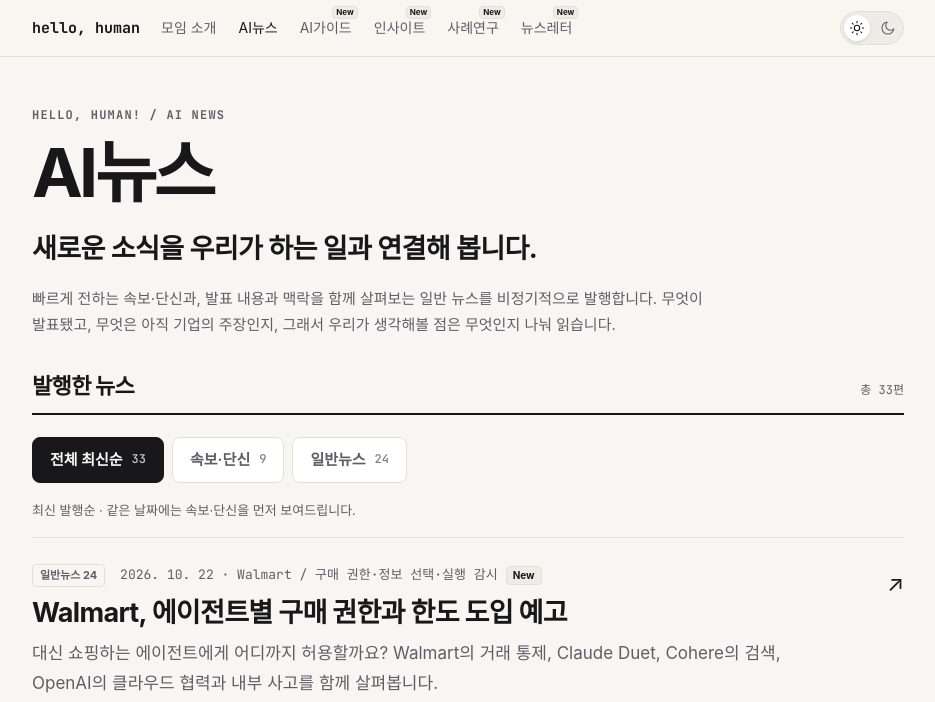
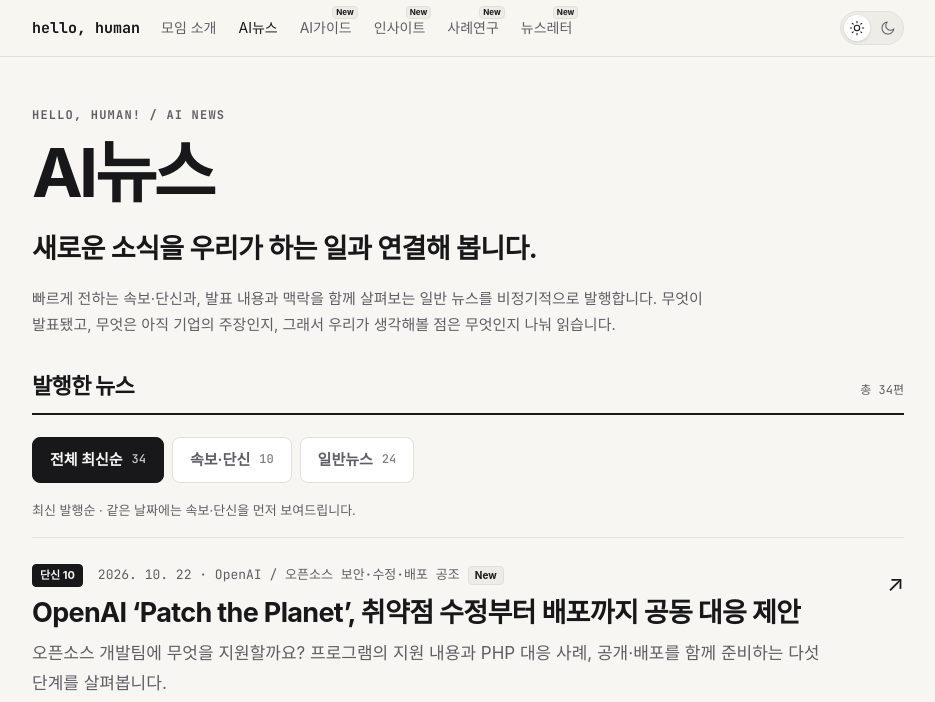
Before and after one commit to SoorimSun/hello-human, a Jekyll site: the page news/index.html, which Jekyll copies as it is, in a window 1280 px wide and 900 px high, cut to the strip 0-702 px from the top of the window. Shown: the whole strip, without its empty margins (172-1107 px from the left). Built offline with Jekyll 4.4.1, drawn with Linux system fonts in a browser that asks for light colours; some web fonts are replaced.

Commit message:
docs(news): add brief 10 on Patch the Planet coordinated response

```diff
--- a/index.html
+++ b/index.html
@@ -222,11 +222,11 @@
       <p class="label">HELLO, HUMAN! AI NEWS</p>
       <h2>새로 나온 AI 이야기,<br>우리의 일과 연결해 보기</h2>
       <p>빠르게 전하는 속보·단신과, 발표 내용과 맥락을 함께 살펴보는 일반 뉴스를 비정기적으로 발행합니다.</p>
-      <a class="news-home-flash" href="news/2026-10-14-openai-recording-device.html">
+      <a class="news-home-flash" href="news/2026-10-22-patch-the-planet.html">
         <span class="news-home-flash-label">AI 단신</span>
         <span class="news-home-flash-main">
-          <strong>OpenAI 엔지니어, 임원 회의실 도청 혐의로 체포</strong>
-          <span class="news-home-meta"><time datetime="2026-10-14">2026. 10. 14</time> · 단신 09</span>
+          <strong>OpenAI ‘Patch the Planet’, 취약점 수정부터 배포까지 공동 대응 제안</strong>
+          <span class="news-home-meta"><time datetime="2026-10-22">2026. 10. 22</time> · 단신 10</span>
         </span>
         <span class="news-home-flash-arrow" aria-hidden="true">→</span>
       </a>
--- /dev/null
+++ b/news/2026-10-22-patch-the-planet.html
@@ -0,0 +1,138 @@
+<!doctype html>
+<html lang="ko">
+<head>
+<meta charset="utf-8">
+<meta name="viewport" content="width=device-width, initial-scale=1">
+<meta name="robots" content="noindex, nofollow, noarchive">
+<title>OpenAI ‘Patch the Planet’, 취약점 수정부터 배포까지 공동 대응 제안 · AI뉴스 · 헬로우 휴먼</title>
+<meta name="description" content="OpenAI와 Trail of Bits의 오픈소스 보안 지원 프로그램은 무엇을 도울까요? 지원 내용과 PHP 대응 사례, 공개·배포를 함께 준비하는 다섯 단계를 살펴봅니다.">
+<meta property="og:type" content="article">
+<meta property="og:title" content="OpenAI ‘Patch the Planet’, 취약점 수정부터 배포까지 공동 대응 제안">
+<meta property="og:description" content="프로그램의 지원 내용과 PHP 대응 사례, 공개·배포를 함께 준비하는 다섯 단계를 살펴봅니다.">
+<meta property="og:url" content="https://soorimsun.github.io/hello-human/news/2026-10-22-patch-the-planet.html">
+<meta property="og:image" content="https://soorimsun.github.io/hello-human/assets/news/patch-the-planet-official.png">
+<meta property="og:image:width" content="1010">
+<meta property="og:image:height" content="941">
+<meta property="og:image:alt" content="OpenAI와 Trail of Bits의 협력을 알리는 붉은 호출기 모양의 공식 홍보 이미지">
+<meta name="twitter:card" content="summary">
+<meta name="twitter:image" content="https://soorimsun.github.io/hello-human/assets/news/patch-the-planet-official.png">
+<link rel="stylesheet" href="https://cdn.jsdelivr.net/gh/orioncactus/pretendard@v1.3.9/dist/web/variable/pretendardvariable-dynamic-subset.min.css">
+<link rel="preconnect" href="https://fonts.googleapis.com">
+<link rel="preconnect" href="https://fonts.gstatic.com" crossorigin>
+<link rel="stylesheet" href="https://fonts.googleapis.com/css2?family=JetBrains+Mono:wght@400;500;700&display=swap">
+<script src="../assets/theme.js?v=3"></script>
+<link rel="stylesheet" href="../assets/style.css?v=9">
+<link rel="stylesheet" href="../assets/news.css?v=10">
+<link rel="stylesheet" href="../assets/news-flash.css?v=1">
+<link rel="stylesheet" href="../assets/news-patch-planet.css?v=1">
+<link rel="stylesheet" href="../assets/content-updates.css?v=1">
+</head>
+<body>
+<header class="topbar">
+  <div class="wrap topbar-inner">
+    <a class="logo" href="../">hello, human<span class="cursor" aria-hidden="true">_</span></a>
+    <nav class="news-nav" aria-label="사이트 메뉴">
+      <a href="../">모임 소개</a>
+      <a href="./" aria-current="page">AI뉴스</a>
+      <a href="../guides/">AI가이드</a>
+      <a href="../insights/">인사이트</a>
+      <a href="../case-studies/">사례연구</a>
+      <a data-newsletter-entry href="../newsletters/">뉴스레터</a>
+    </nav>
+  </div>
+</header>
+<main>
+  <article class="news-flash patch-planet" aria-labelledby="flash-title">
+    <header class="news-article-header news-flash-header wrap">
+      <a class="news-back" href="./">← AI뉴스 목록</a>
+      <p class="news-kicker"><span class="news-flash-badge">AI 단신</span> HELLO, HUMAN! / BRIEF 10</p>
+      <h1 id="flash-title"><span class="patch-title-program">OpenAI ‘Patch the Planet’,</span><br> 취약점 수정부터 배포까지<br> <em>공동 대응 제안</em></h1>
+      <p class="news-deck">취약점을 찾아도, 고칠 사람이 부족하면 문제는 남습니다. 오픈소스 개발팀에 보안 전문가와 AI 도구를 함께 지원하는 프로그램, PHP 대응에서 무엇을 배웠을까요?</p>
+      <div class="news-article-meta"><time datetime="2026-10-22">2026년 10월 22일</time><span>헬로우 휴먼 AI뉴스 · 단신</span></div>
+    </header>
+    <figure class="news-hero-visual patch-official-visual wrap">
+      <a href="https://trailofbits.com/img/patch-the-planet/pager.png" target="_blank" rel="noopener noreferrer">
+        <img src="../assets/news/patch-the-planet-official.png" width="1010" height="941" alt="붉은 호출기 화면에 A collaboration between 문구와 OpenAI, Trail of Bits 로고가 표시된 공식 홍보 이미지" decoding="async">
+      </a>
+      <figcaption>프로그램의 공동 운영을 알리는 <a href="https://trailofbits.com/patch-the-planet/" target="_blank" rel="noopener noreferrer">Trail of Bits 공식 홍보 이미지 ↗</a></figcaption>
+    </figure>
+    <div class="news-flash-shell news-story wrap">
+      <p>OpenAI가 10월 21일, 오픈소스 보안 지원 프로그램 <strong>Patch the Planet</strong>의 PHP 취약점 대응 사례를 공개했습니다. 이를 바탕으로 취약점 검증부터 공개·패치 배포까지 여러 조직이 함께 준비하는 절차도 제안했습니다. <a class="source-link" href="https://openai.com/ko-KR/index/coordinated-disclosure-of-critical-vulnerabilities/" target="_blank" rel="noopener noreferrer">OpenAI 발표 ↗</a></p>
+
+      <h2 id="program">Patch the Planet은 무엇을 돕나요?</h2>
+      <p><strong>AI와 보안 전문가가 핵심 오픈소스의 유지관리자를 도와 취약점을 찾고, 검증하고, 수정하는 프로그램</strong>입니다. OpenAI가 보안업체 Trail of Bits와 함께 만들었으며, 사이버보안 활동인 Daybreak에 속합니다. 프로그램은 올해 <strong>6월 22일</strong> 출범했고, 초기 참여 프로젝트에는 cURL, Python, Go, Sigstore 등이 포함됐습니다. <a class="source-link" href="https://openai.com/index/patch-the-planet/" target="_blank" rel="noopener noreferrer">출범 당시 소개 ↗</a></p>
+
+      <p>출발점은 유지관리자의 업무 부담입니다. AI가 취약점 후보를 많이 찾아도, 담당자는 실제 결함인지 재현하고 중복 보고나 잘못된 판단을 걸러야 합니다. 수정할 때는 기존 기능이 망가지지 않는지도 확인해야 합니다. 이 프로그램은 <strong>보고서를 검토하고 패치와 테스트를 만드는 실무</strong>를 함께 지원합니다.</p>
+
+      <table class="patch-support">
+        <caption>유지관리자와 협의해 정하는 지원 범위</caption>
+        <thead><tr><th scope="col">지원 분야</th><th scope="col">함께 하는 일</th></tr></thead>
+        <tbody>
+          <tr><th scope="row">취약점 검증</th><td>문제를 재현하고 중복·오탐을 걸러 심각도를 판단합니다.</td></tr>
+          <tr><th scope="row">패치와 테스트</th><td>수정안을 만들고 시험하며, 프로젝트의 절차에 맞춰 공개를 준비합니다.</td></tr>
+          <tr><th scope="row">지속적인 보안 개선</th><td>반복해서 쓸 테스트와 자동 점검, 개발·배포 과정을 개선합니다.</td></tr>
+        </tbody>
+      </table>
+
+      <p>조사는 유지관리자와 필요한 지원 범위를 정하는 데서 시작합니다. Trail of Bits의 현재 모집 안내에는 선정된 프로젝트에 <strong>전담 엔지니어의 일주일간 검토·패치 지원</strong>, 선정된 유지관리자에게 <strong>ChatGPT Pro 6개월 이용과 조건부 Codex Security 접근</strong>을 제공한다고 나와 있습니다. 모든 신청자에게 자동으로 주어지는 혜택은 아닙니다. <a class="source-link" href="https://trailofbits.com/patch-the-planet/" target="_blank" rel="noopener noreferrer">프로그램 안내·참여 신청 ↗</a></p>
+
+      <h2 id="php">PHP 대응이 보여준 수정의 어려움</h2>
+      <p>PHP는 웹사이트와 웹 애플리케이션을 구동하는 데 쓰이는 프로그래밍 언어입니다. 이번에 공개된 두 취약점은 <strong>조건이 맞으면 로그인 같은 인증 없이 서버에서 공격자의 코드를 실행</strong>할 수 있는 문제였습니다. PHP 프로젝트는 10월 21일 보안 업데이트를 배포했습니다. <a class="source-link" href="https://www.php.net/archive/2026.php#2026-10-21-5" target="_blank" rel="noopener noreferrer">PHP 공식 보안 공지 ↗</a></p>
+
+      <p>OpenAI에 따르면 Calif는 <strong>GPT‑5.6 Sol</strong>을 활용했고, Wiz도 두 취약점을 독립적으로 발견·보고했습니다. OpenAI와 파트너들이 연구와 대응 조율을 도왔으며, <strong>수정과 릴리스는 PHP 유지관리자들이 주도</strong>했습니다.</p>
+
+      <p>AI에게 모든 공을 돌리기 어려운 이유도 있습니다. Calif 연구자는 과거 PHP 취약점에 관한 지식과 자신의 가설로 조사 방향을 정했다고 설명했습니다. 초기 발견에 특별한 실행 환경이나 비공개 모델을 쓰지 않았다는 설명도 덧붙였습니다. <a class="source-link" href="https://calif.io/php2shell/" target="_blank" rel="noopener noreferrer">Calif의 연구 경위 ↗</a></p>
+
+      <p>PHP 재단은 두 문제 중 <strong>메모리 부족 처리와 관련된 한 취약점의 초기 징후를 2024년에도 파악했다</strong>고 밝혔습니다. 당시에는 구체적인 공격 경로를 찾지 못했고, 수정에 따른 호환성 문제와 부족한 인력, 의사결정 구조 때문에 작업이 지연됐습니다. 이번 연구에서는 실제 공격 경로가 입증됐습니다. <strong>문제를 아는 것과 고칠 수 있는 것은 별개의 과제</strong>였던 셈입니다. <a class="source-link" href="https://thephp.foundation/blog/2026/10/21/todays-php-security-release-and-how-were-strengthening-php-security/" target="_blank" rel="noopener noreferrer">PHP 재단의 설명 ↗</a></p>
+
+      <div class="news-caution">
+        <strong>PHP를 운영한다면 업데이트부터 확인하세요</strong>
+        <p>이번 수정 버전은 PHP <b>8.2.35 · 8.3.36 · 8.4.27 · 8.5.12</b>입니다. 배포업체가 기존 버전에 보안 수정을 반영했을 수도 있으므로 공급업체 공지도 함께 확인해야 합니다. PHP는 임시 완화책만으로 두 취약점을 완전히 해결할 수 없다고 안내합니다.</p>
+      </div>
+
+      <h2 id="coordination">코드를 고친 뒤에는 배포 공조가 필요합니다</h2>
+      <p>널리 쓰이는 소프트웨어는 개발팀이 수정해도 여러 제품과 서비스에 반영되기까지 시간이 걸립니다. OpenAI는 PHP 대응 경험을 토대로 다음 다섯 단계를 제안했습니다.</p>
+      <ol class="patch-response" aria-label="OpenAI가 제안한 공동 대응 다섯 단계">
+        <li><strong>검증·수정</strong><span>취약점을 확인하고 패치를 개발·시험합니다.</span></li>
+        <li><strong>사전 준비</strong><span>배포업체·호스팅사·보안업체가 업데이트와 방어책을 준비합니다.</span></li>
+        <li><strong>중요 시스템 보호</strong><span>정부 기관과 협력해 핵심 인프라와 필수 서비스에 지침을 전달합니다.</span></li>
+        <li><strong>업데이트 준비 확대</strong><span>참여 대상을 넓혀 관련 제품과 서비스의 배포 준비를 맞춥니다.</span></li>
+        <li><strong>공개·적용 지원</strong><span>지침을 공개하고, 운영자의 업데이트와 적용 확인을 돕습니다.</span></li>
+      </ol>
+      <p>사전 정보를 받을 대상은 유지관리자가 결정합니다. 공격이나 정보 유출로 위험이 커지면 공개 일정도 재검토하도록 했습니다. <a class="source-link" href="https://openai.com/ko-KR/index/coordinated-disclosure-of-critical-vulnerabilities/" target="_blank" rel="noopener noreferrer">공동 대응 제안 ↗</a></p>
+
+      <p>공개 준비가 곧 안전을 보장하는 것은 아닙니다. AWS는 공개보다 나흘 앞선 <strong>10월 17일자 허니팟, 즉 공격 탐지용 가짜 시스템의 기록에서 악용 시도</strong>를 확인했다고 밝혔습니다. 다만 관측한 시도들이 실제 운영 시스템에서 성공했을지는 불명이라고 설명했습니다. 공격자가 공개 전에 정보를 얻은 경위도 밝혀지지 않았습니다. <a class="source-link" href="https://aws.amazon.com/blogs/security/amazon-threat-intelligence-identifies-php2shell-exploitation-prior-to-public-disclosure-in-madpot/" target="_blank" rel="noopener noreferrer">AWS의 관측 보고 ↗</a></p>
+
+      <aside class="news-flash-distinction" aria-labelledby="perspective-title">
+        <p class="news-section-label">헬로우 휴먼의 시선</p>
+        <h2 id="perspective-title">발견한 문제를 누가 끝까지 고칠까요?</h2>
+        <p>Patch the Planet에서 주목할 부분은 <strong>AI의 분석 능력에 수정할 사람과 실행 절차를 함께 붙였다는 점</strong>입니다. 우리 팀의 보안 자동화에서도 발견 건수와 함께, 재현 조건·수정안·테스트·실제 적용 결과가 이어지는지 살펴볼 만합니다.</p>
+        <p>실제 수정까지 걸린 시간과 담당자의 후속 작업이 얼마나 줄었는지도 평가 기준이 될 수 있겠습니다. AI가 알려준 문제를 운영 환경에서 해결하는 데까지 책임이 이어져야 보호 효과를 기대할 수 있습니다.</p>
+      </aside>
+
+      <section class="news-flash-sources" aria-labelledby="flash-sources-title">
+        <h2 id="flash-sources-title">원문과 확인 자료</h2>
+        <a class="news-flash-original" href="https://openai.com/ko-KR/index/coordinated-disclosure-of-critical-vulnerabilities/" target="_blank" rel="noopener noreferrer">
+          <span>OPENAI · 2026. 10. 21 · 한국어 원문</span>
+          <strong>Patch the Planet, 심각한 취약점에 대한 전 세계적 대응 조율</strong>
+          <span class="news-flash-original-cta">원문 읽기 <span aria-hidden="true">↗</span></span>
+        </a>
+        <ul>
+          <li><a href="https://openai.com/index/patch-the-planet/" target="_blank" rel="noopener noreferrer">OpenAI · 프로그램 출범과 지원 범위</a><span> · 2026. 06. 22</span></li>
+          <li><a href="https://trailofbits.com/patch-the-planet/" target="_blank" rel="noopener noreferrer">Trail of Bits · 프로그램 안내와 모집 조건</a><span> · 2026. 10. 22 확인</span></li>
+          <li><a href="https://www.php.net/archive/2026.php#2026-10-21-5" target="_blank" rel="noopener noreferrer">PHP · 두 취약점과 수정 버전, 업데이트 안내</a><span> · 2026. 10. 21</span></li>
+          <li><a href="https://thephp.foundation/blog/2026/10/21/todays-php-security-release-and-how-were-strengthening-php-security/" target="_blank" rel="noopener noreferrer">PHP 재단 · 2024년부터 이어진 문제와 수정 지연의 배경</a><span> · 2026. 10. 21</span></li>
+          <li><a href="https://calif.io/php2shell/" target="_blank" rel="noopener noreferrer">Calif · PHP2Shell 연구와 연구자의 역할</a></li>
+          <li><a href="https://aws.amazon.com/blogs/security/amazon-threat-intelligence-identifies-php2shell-exploitation-prior-to-public-disclosure-in-madpot/" target="_blank" rel="noopener noreferrer">AWS · 공개 전 악용 시도 관측과 확인 한계</a><span> · 2026. 10. 21</span></li>
+        </ul>
+        <p class="news-flash-verification">2026년 10월 22일(한국시간), 위 공식 발표와 연구 원문을 대조했습니다. 사건·발표 날짜는 각 원문 표기를 따랐습니다. 취약점 공격과 패치 효과를 직접 재현하지 않았습니다. ‘헬로우 휴먼의 시선’은 자료를 바탕으로 우리 업무에 적용해본 생각입니다.</p>
+        <a class="news-end-link" href="./">AI뉴스 목록으로 돌아가기 <span aria-hidden="true">→</span></a>
+      </section>
+    </div>
+  </article>
+</main>
+<footer class="footer"><div class="wrap">헬로우 휴먼 · Workless Engineering Club</div></footer>
+<script src="../assets/analytics.js?v=2" defer></script>
+<script type="module" src="../assets/content-updates.js?v=3"></script>
+</body>
+</html>
--- a/news/index.html
+++ b/news/index.html
@@ -43,14 +43,14 @@
   <section class="news-list-section wrap" aria-labelledby="news-list-heading">
     <div class="news-list-heading">
       <h2 id="news-list-heading">발행한 뉴스</h2>
-      <span>총 <span data-news-total>33</span>편</span>
+      <span>총 <span data-news-total>34</span>편</span>
     </div>
     <div class="news-tabs" role="tablist" aria-label="뉴스 종류" hidden>
       <button class="news-tab" type="button" role="tab" id="all-news" aria-controls="news-feed" aria-selected="true" data-news-filter="all">
-        전체 최신순 <span class="news-tab-count" data-news-count="all">33</span>
+        전체 최신순 <span class="news-tab-count" data-news-count="all">34</span>
       </button>
       <button class="news-tab" type="button" role="tab" id="briefs" aria-controls="news-feed" aria-selected="false" tabindex="-1" data-news-filter="briefs">
-        속보·단신 <span class="news-tab-count" data-news-count="briefs">9</span>
+        속보·단신 <span class="news-tab-count" data-news-count="briefs">10</span>
       </button>
       <button class="news-tab" type="button" role="tab" id="regular-news" aria-controls="news-feed" aria-selected="false" tabindex="-1" data-news-filter="regular-news">
         일반뉴스 <span class="news-tab-count" data-news-count="regular-news">24</span>
@@ -60,6 +60,16 @@
     <div id="news-feed">
       <!-- Add each article once, newest first; tabs filter this shared catalogue. -->
       <ol class="news-issues">
+        <li data-news-kind="briefs">
+          <a class="news-issue" href="2026-10-22-patch-the-planet.html">
+            <span class="news-issue-main">
+              <span class="news-issue-meta"><span class="news-kind news-kind-briefs">단신 10</span> <time datetime="2026-10-22">2026. 10. 22</time> · OpenAI / 오픈소스 보안·수정·배포 공조</span>
+              <strong>OpenAI ‘Patch the Planet’, 취약점 수정부터 배포까지 공동 대응 제안</strong>
+              <span>오픈소스 개발팀에 무엇을 지원할까요? 프로그램의 지원 내용과 PHP 대응 사례, 공개·배포를 함께 준비하는 다섯 단계를 살펴봅니다.</span>
+            </span>
+            <span class="news-issue-arrow" aria-hidden="true">↗</span>
+          </a>
+        </li>
         <li data-news-kind="regular-news">
           <a class="news-issue" href="2026-10-22-agent-permissions.html">
             <span class="news-issue-main">
```
Also changed, not shown: assets/news-patch-planet.css (added, +22 -0 lines), assets/news/patch-the-planet-media.md (added, +13 -0 lines), research/2026-10-22-patch-the-planet.md (added, +58 -0 lines), 1 other file.
